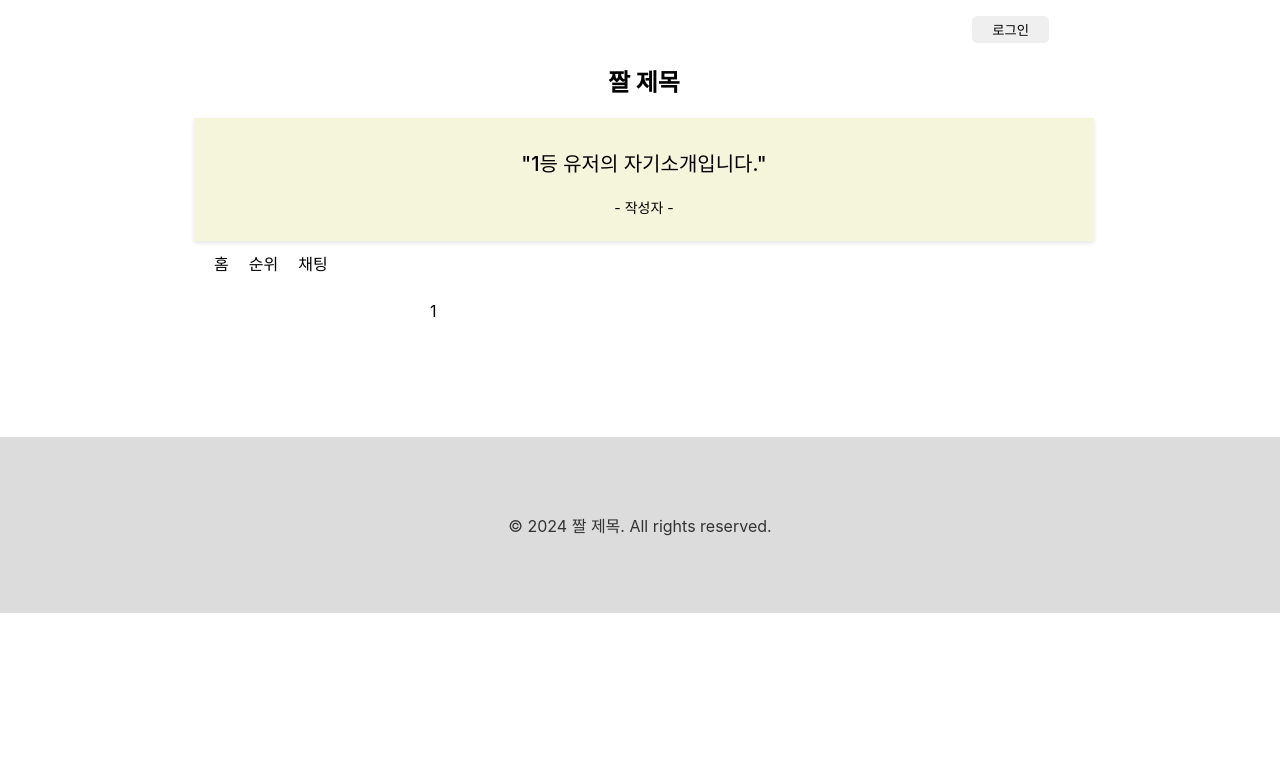
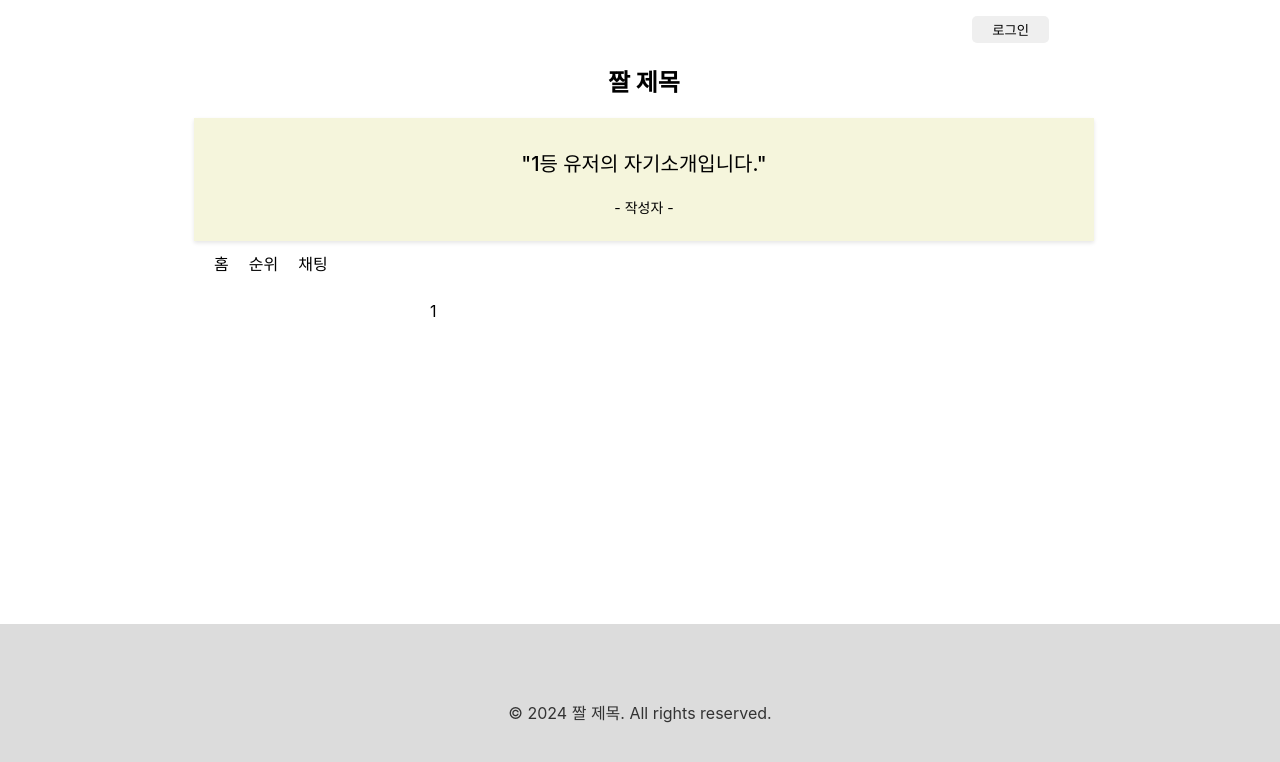
Before and after one commit to wnsrl1228/meme-title-react, a React (Create React App) app: page /chat/rooms/1 in a window 1280 px wide. Shown: the top 762 px of the page. Built offline with nearby package versions, Linux system fonts and the light colour scheme; no server answers; a web font is replaced by a local one.

Commit message:
footer 위치 고정

```diff
--- a/src/App.js
+++ b/src/App.js
@@ -17,12 +17,26 @@
 import MemeCreatePage from './pages/MemeCreatePage';
 import ChatRoomsPage from './pages/ChatRoomsPage';
 import ChatViewPage from './pages/ChatViewPage';
+import styled from "styled-components";
 
+const AppContainer = styled.div`
+  display: flex;
+  flex-direction: column;
+  min-height: 100vh; /* 전체 페이지 높이를 설정 */
+`;
+
+const MainContent = styled.main`
+  flex: 1; /* 페이지 콘텐츠가 footer 위로 확장되도록 설정 */
+`;
 
 function App() {
   return (
       <BrowserRouter>
             <AuthProvider>
+                <AppContainer>
+                    <MainContent>
+                        {/* 페이지의 주요 콘텐츠를 여기에 넣으세요 */}
+
                     <Navbar/>
                     <ScrollToTop />
                     <Routes>
@@ -40,7 +54,9 @@
                     <Route path="/meme/create" element={<MemeCreatePage />} />
                     <Route path="*" element={<NotFoundPage />} />
                     </Routes>
+                    </MainContent>
                     <Footer />
+                </AppContainer>
             </AuthProvider>
 
       </BrowserRouter>
```
Lines whose indentation alone changed are shown as unchanged.
